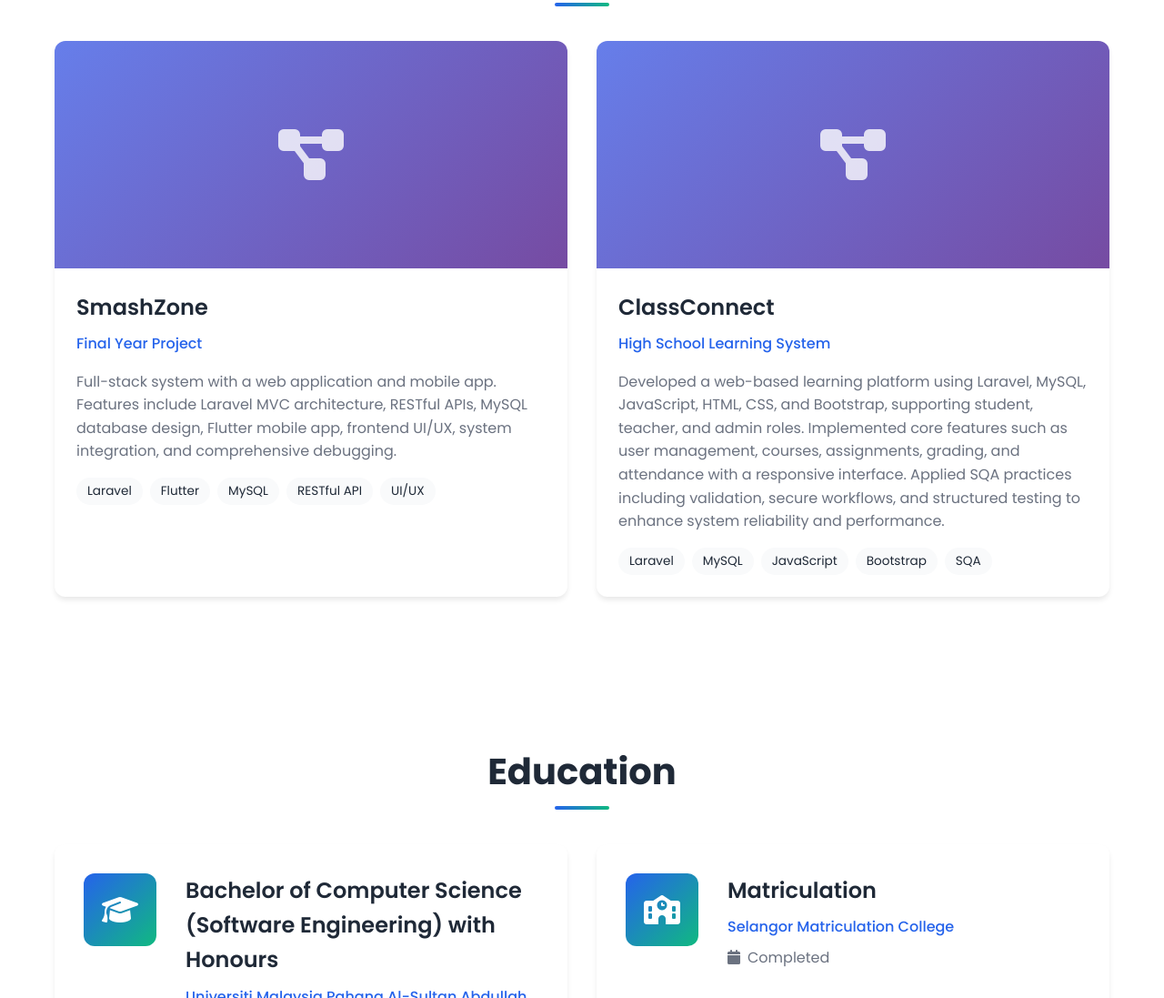
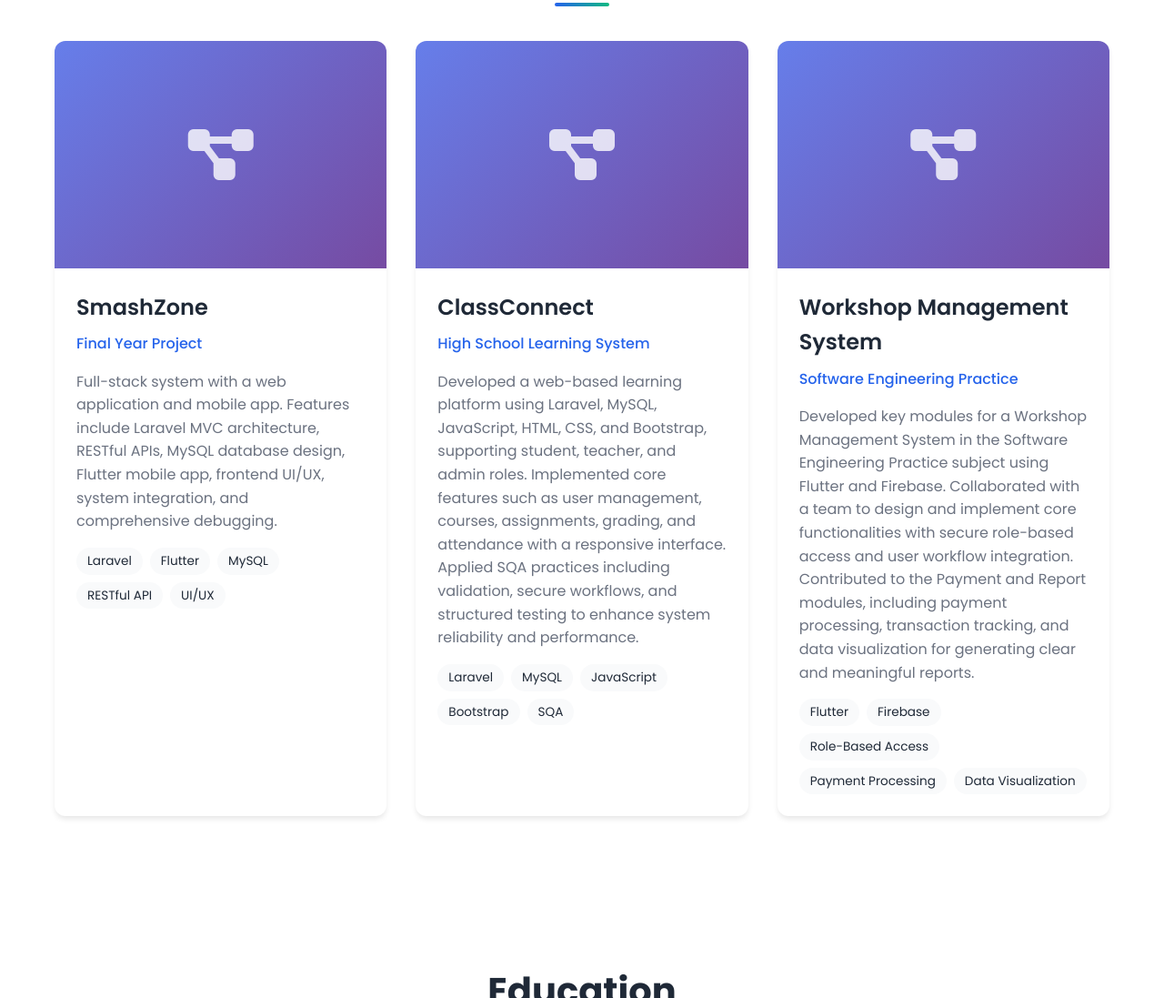
Before and after one commit to AimarHaizzad/portfolio, a plain HTML site: page index.html in a window 1280 px wide. Shown: the part 2721-3818 px from the top of the page at 91% size. Drawn offline with Linux system fonts and the light colour scheme.

Commit message:
Add Workshop Management System project to portfolio

```diff
--- a/index.html
+++ b/index.html
@@ -322,6 +322,37 @@
                         </div>
                     </div>
                 </div>
+                <div class="project-card">
+                    <div class="project-image">
+                        <div class="project-placeholder">
+                            <i class="fas fa-project-diagram"></i>
+                        </div>
+                        <div class="project-overlay">
+                            <div class="project-links">
+                                <a href="#" class="project-link" aria-label="View Project">
+                                    <i class="fas fa-external-link-alt"></i>
+                                </a>
+                                <a href="#" class="project-link" aria-label="GitHub">
+                                    <i class="fab fa-github"></i>
+                                </a>
+                            </div>
+                        </div>
+                    </div>
+                    <div class="project-content">
+                        <h3 class="project-title">Workshop Management System</h3>
+                        <p class="project-type">Software Engineering Practice</p>
+                        <p class="project-description">
+                            Developed key modules for a Workshop Management System in the Software Engineering Practice subject using Flutter and Firebase. Collaborated with a team to design and implement core functionalities with secure role-based access and user workflow integration. Contributed to the Payment and Report modules, including payment processing, transaction tracking, and data visualization for generating clear and meaningful reports.
+                        </p>
+                        <div class="project-tech">
+                            <span class="tech-tag">Flutter</span>
+                            <span class="tech-tag">Firebase</span>
+                            <span class="tech-tag">Role-Based Access</span>
+                            <span class="tech-tag">Payment Processing</span>
+                            <span class="tech-tag">Data Visualization</span>
+                        </div>
+                    </div>
+                </div>
             </div>
         </div>
     </section>
```
